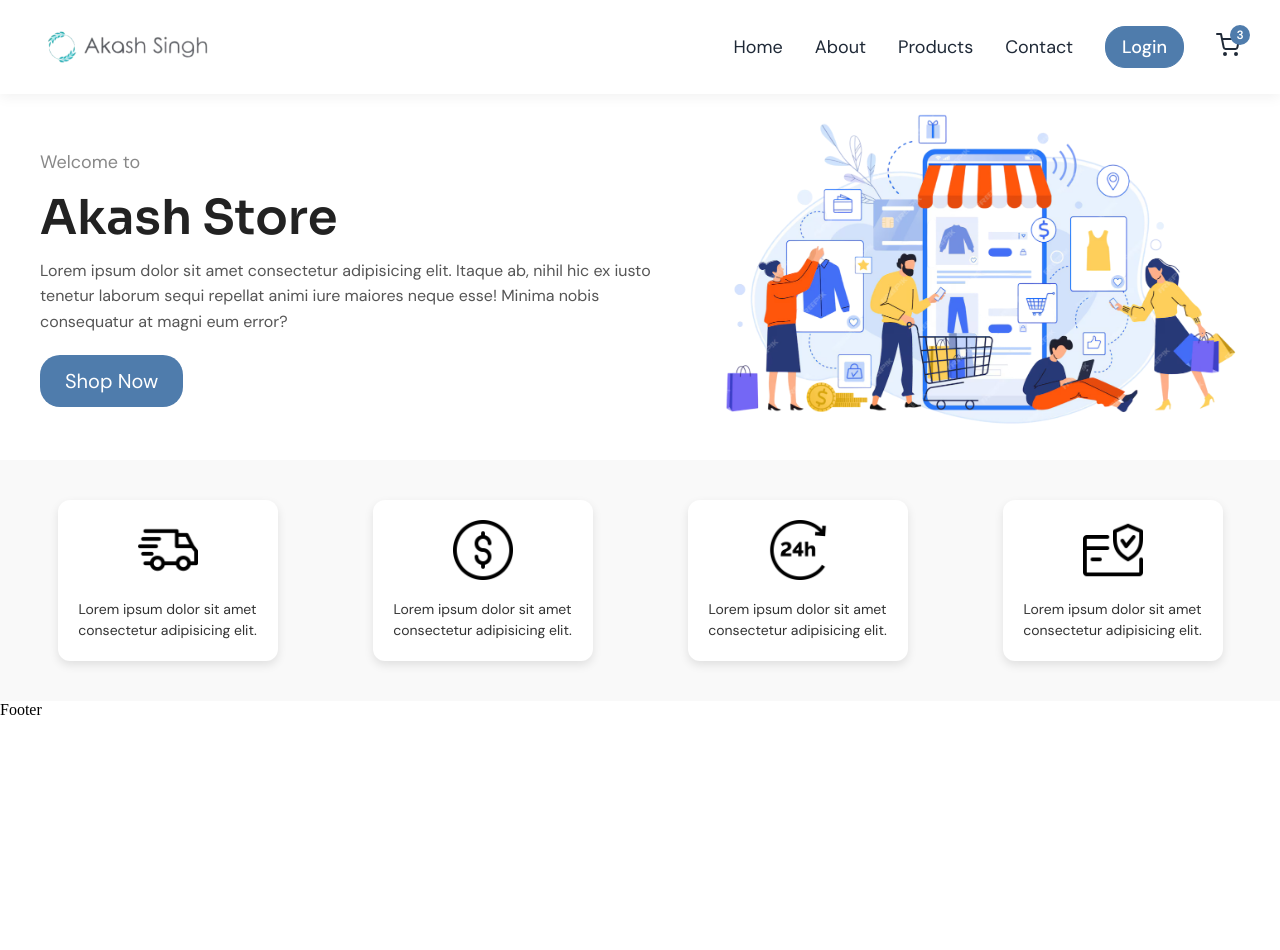
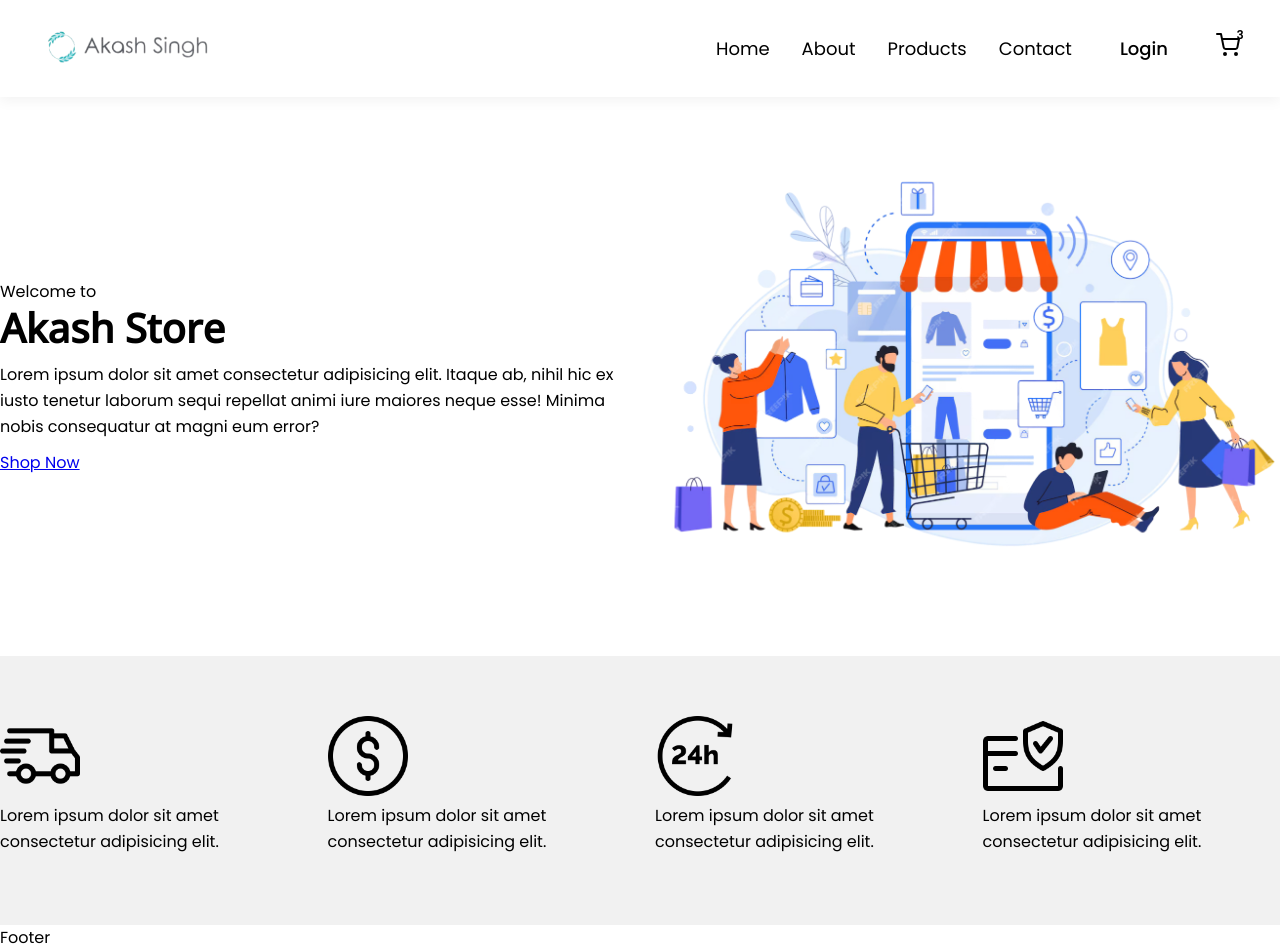
Before and after one commit to AkashThakur14/Ecommerce, a React (Vite) app: page / in a window 1280 px wide. Before the commit the page ends 800 px from the top, so only its background shows below. Built offline with nearby package versions, Linux system fonts and the light colour scheme.

Commit message:
css div changes

```diff
--- a/src/App.css
+++ b/src/App.css
@@ -1,226 +1,25 @@
-/* ===== Base Reset ===== */
-*,
-*::before,
-*::after {
+@import url('https://fonts.googleapis.com/css2?family=Open+Sans:ital,wght@0,480;1,480&family=Poppins:wght@400;500;600;700;800&display=swap');
+*{
+  box-sizing: border-box;
   margin: 0;
   padding: 0;
-  box-sizing: border-box;
 }
-/* Base Colors */
-:root {
-  --primary-blue: #4F7CAC;
-  --deep-blue: #305F72;
-  --white: #FFFFFF;
-  --light-gray: #F5F7FA;
-  --black: #1F2937;
-
-    --font-sora: 'Sora', sans-serif;
-    --font-dm-sans: 'DM Sans', sans-serif;
-    --border-radius: 20px;
-  }
-
-  /* Base Typography */
-  h1 {
-    font-family: var(--font-sora);
-    font-size: 80px;
-    font-weight: 600;
-    color: var(--black);
-  }
-  h2 {
-    font-family: var(--font-dm-sans);
-    font-size: 40px;
-    font-weight: 500;
-    color: var(--black);
-  }
-  h3 {
-    font-family: var(--font-dm-sans);
-    font-size: 32px;
-    font-weight: 600;
-    color: var(--black);
-  }
-  h4 {
-    font-family: var(--font-dm-sans);
-    font-size: 24px;
-    font-weight: 600;
-    color: var(--black);
-  }
-  p {
-    font-family: var(--font-dm-sans);
-    font-size: 18px;
-    color: var(--black);
-  }
-  small {
-    font-family: var(--font-dm-sans);
-    font-size: 16px;
-    color: var(--black);
-  }
-  a{
-    text-decoration: none;
-    color: var(--black);
-  }
-  /* Layout Container */
-  .container {
-    max-width: 1500px;
-    margin: 0 auto;
-    padding: 40px 20px;
-  }
-
-  /* Buttons */
-  .button {
-    font-family: var(--font-dm-sans);
-    font-size: 20px;
-    padding: 12px 24px;
-    border-radius: var(--border-radius);
-    border: 1px solid transparent;
-    cursor: pointer;
-    transition: all 0.3s ease;
-    display: inline-flex;
-    align-items: center;
-    gap: 8px;
-    text-decoration: none;
-    text-align: center;
-  }
-
-  .button--primary {
-    background-color: var(--primary-blue);
-    color: var(--white);
-  }
-  .button--primary:hover {
-    background-color: var(--deep-blue);
-  }
-
-  .button--secondary {
-    background-color: var(--white);
-    border: 1px solid var(--light-gray);
-    color: var(--deep-blue);
-  }
-  .button--secondary:hover {
-    background-color: var(--light-gray);
-  }
-
-  /* Icon Button (e.g. arrow) */
-  .icon-button {
-    background: var(--white);
-    border-radius: 50%;
-    width: 40px;
-    height: 40px;
-    display: flex;
-    align-items: center;
-    justify-content: center;
-    box-shadow: 0 0 14px rgba(0, 0, 0, 0.1);
-    stroke-width: 1px;
-    transition: background-color 0.3s ease, color 0.3s ease;
-    font-size: 18px;
-    border: none;
-    color: var(--deep-blue);
-  }
-  .icon-button:hover {
-    background-color: var(--primary-blue);
-    color: var(--white);
-  }
-
-  /* Logo Variants */
-  .logo-light {
-    color: var(--white);
-  }
-  .logo-dark {
-    color: var(--black);
-  }
-  .logo-blue {
-    color: var(--primary-blue);
-  }
-
-  /* Rounded Corner Box */
-  .rounded-box {
-    width: 150px;
-    height: 150px;
-    border: 1px solid #ccc;
-    border-radius: var(--border-radius);
-    display: flex;
-    align-items: center;
-    justify-content: center;
-    margin: 20px 0;
-    font-family: var(--font-dm-sans);
-    font-size: 16px;
-  }
-
-  /* Blur Box */
-  .blur-box {
-    backdrop-filter: blur(14px);
-    border: 1px solid #ccc;
-    padding: 20px;
-    border-radius: var(--border-radius);
-    background: rgba(255, 255, 255, 0.6);
-    margin: 20px 0;
-    font-family: var(--font-dm-sans);
-    font-size: 16px;
-    color: var(--black);
-  }
-
-  /* Color Swatches */
-  .swatches {
-    display: flex;
-    gap: 10px;
-    margin-top: 10px;
-    flex-wrap: wrap;
-  }
-  .swatch {
-    width: 50px;
-    height: 50px;
-    border-radius: 8px;
-    border: 1px solid #ddd;
-  }
-
-  /* Max Width Note Box */
-  .maxwidth-section p {
-    background: var(--light-gray);
-    padding: 20px;
-    font-size: 20px;
-    font-weight: bold;
-    text-align: center;
-    border-radius: 12px;
-    color: var(--black);
-    font-family: var(--font-dm-sans);
-  }
-
-  /* Responsive Utilities */
-  @media (max-width: 1024px) {
-    h1 {
-      font-size: 60px;
-    }
-    h2 {
-      font-size: 32px;
-    }
-    h3 {
-      font-size: 24px;
-    }
-    h4 {
-      font-size: 20px;
-    }
-    .button {
-      font-size: 18px;
-    }
-  }
-
-  @media (max-width: 768px) {
-    h1 {
-      font-size: 48px;
-    }
-    h2 {
-      font-size: 28px;
-    }
-    h3 {
-      font-size: 20px;
-    }
-    h4 {
-      font-size: 18px;
-    }
-    .container {
-      padding: 0 15px;
-    }
-  }
-
-/* ================================================================================================ */
+h1,h2,h3,h4{font-family: "Open Sans", sans-serif;}
+*:not(i,h1,h2,h3,h4){font-family: "Poppins", sans-serif;}
+.pt-60{padding-top: 60px;}
+.pb-60{padding-bottom: 60px;}
+.main-heading{font-size: 40px;line-height: 120%;margin: 0 0 10px;}
+.bg-dark{background: #f1f1f1;}
+.container{max-width: 1440px;margin: 0 auto;width: 100%;}
+.row{display: flex;flex-wrap: wrap;margin: 0 -15px;}
+.row>div{padding-left:15px;padding-right:15px;}
+.col-50{width: 50%;max-width: 50%;flex: 0 0 50%;}
+.col-25{width: 25%;max-width: 25%;flex: 0 0 25%;}
+p{font-size: 16px;line-height: 26px;margin: 0 0 10px;}
+figure img{max-width: 100%;}
+.align-items-center{align-items: center;}
+.justify-content-center{justify-content: center;}
+.justify-content-between{justify-content: space-between;}
 
 /* ===== Header Styling ===== */
 header {
@@ -318,97 +117,6 @@ header {
 }
 
 
-/* ============================ Hero section starts from here =================== */
-.hero-inner {
-  display: flex;
-  justify-content: space-between;
-  align-items: center;
-  /* padding: 60px 40px; */
-  gap: 40px;
-  max-width: 1200px;
-  margin: 0 auto;
-  flex-wrap: wrap;
-}
-
-.hero-left-content {
-  flex: 1 1 500px;
-}
-
-.hero-left-content .into-data {
-  font-size: 18px;
-  color: #888;
-  margin-bottom: 10px;
-}
-
-.hero-left-content h1 {
-  font-size: 48px;
-  margin: 10px 0;
-  color: #222;
-}
-
-.hero-left-content p {
-  font-size: 16px;
-  line-height: 1.6;
-  color: #555;
-  margin-bottom: 20px;
-}
-.hero-left-content a {
-  color: #fff !important;
-}
-
-
-.hero-right-image {
-  flex: 1 1 400px;
-  display: flex;
-  justify-content: center;
-}
-
-.hero-right-image img {
-  max-width: 100%;
-  height: auto;
-}
-
-
-/* Service section form here  */
-.service-inner {
-  display: flex;
-  flex-wrap: wrap;
-  justify-content: space-around;
-  gap: 20px;
-  padding: 40px 20px;
-  background-color: #f9f9f9;
-}
-
-.box {
-  flex: 1 1 200px;
-  max-width: 220px;
-  background-color: #fff;
-  padding: 20px;
-  border-radius: 12px;
-  box-shadow: 0 4px 10px rgba(0, 0, 0, 0.1);
-  text-align: center;
-  transition: transform 0.3s ease;
-}
-
-.box:hover {
-  transform: translateY(-5px);
-}
-
-.box img {
-  width: 60px;
-  height: 60px;
-  object-fit: contain;
-  margin-bottom: 15px;
-}
-
-.box p {
-  font-size: 14px;
-  color: #333;
-  line-height: 1.5;
-}
-
-/* ===================================== media quries start form here ==================================== */
-
 @media (max-width: 768px) {
 
   .menu-web {
@@ -437,8 +145,7 @@ header {
     padding: 0 15px;
   }
 
-  a.nav-link
-   {
+  a.nav-link {
     color: #fff !important;
     text-align: left !important;
   }
@@ -447,47 +154,15 @@ header {
     background-color: #fff;
     color: #000;
   }
+
   .navbar-list a.login-btn.nav-link {
     background: #fff;
     width: 100%;
     display: block;
     color: var(--primary-blue) !important;
   }
+
   .menu-mobile ul li {
     width: 100%;
   }
-
-
- .hero-inner {
-    flex-direction: column-reverse;
-    text-align: center;
-    /* padding: 40px 20px; */
-    gap: 0;
 }
-
-  .hero-left-content h1 {
-    font-size: 36px;
-  }
-
-  .hero-left-content p {
-    font-size: 15px;
-  }
-
-  .button.button--primary {
-    padding: 10px 24px;
-    font-size: 15px;
-  }
-
-  .hero-right-image {
-    margin-bottom: 30px;
-  }
-
-  .service-inner {
-    flex-direction: column;
-    align-items: center;
-  }
-
-  .box {
-    max-width: 90%;
-  }
-}
--- a/src/components/HeroSection.jsx
+++ b/src/components/HeroSection.jsx
@@ -5,18 +5,21 @@ export const HeroSection = ({myData}) => {
 
   const {sname} = myData;
     return (
-        <div className='main-wrapper'>
-            <div className="hero-inner inner-wrapper">
-                <div className="hero-left-content">
-                    <p className="into-data">Welcome to</p>
-                    <h1>{sname}</h1>
+        <div className='hero-wrapper pt-60 pb-60'>
+            <div className='container'>
+                <div className='row align-items-center'>
+                    <div className='col-50'>
+                           <span className="into-data">Welcome to</span>
+                            <h1 className='main-heading'>{sname}</h1>
                     <p>Lorem ipsum dolor sit amet consectetur adipisicing elit. Itaque ab, nihil hic ex iusto tenetur laborum sequi repellat animi iure maiores neque esse! Minima nobis consequatur at magni eum error?</p>
                    <NavLink to="/" className="button button--primary">Shop Now</NavLink>
+                    </div>
+                    <div className='col-50'>
+                        <figure>
+                               <img src="/Images/stor.png" alt="stor" />
+                        </figure>
+                    </div>
                 </div>
-                <div className="hero-right-image">
-                    <img src="/Images/stor.png" alt="stor" />
-                </div>
-
             </div>
         </div>
     )
--- a/src/components/Services.jsx
+++ b/src/components/Services.jsx
@@ -2,26 +2,38 @@ import React from 'react'
 
 export const Services = () => {
     return (
-        <div className='main-wrapper'>
-            <div className="service-inner inner-wrapper">
-
-                <div className="box box-one">
-                    <img src="/Images/delivery.png" alt="delivery" />
+<div className='services-wrapper bg-dark pt-60 pb-60'>
+<div className="container">
+<div className='row'>
+<div className='col-25'>
+<div className="box">
+<figure><img src="/Images/delivery.png" alt="delivery" width='80px' height='80px'/></figure>
 <p>Lorem ipsum dolor sit amet consectetur adipisicing elit.</p>
 </div>
-                <div className="box bpx-two">
-                    <img src="/Images/dollar.png" alt="dollar" />
+</div>
+{/* end */}
+<div className='col-25'>
+<div className="box ">
+<figure><img src="/Images/dollar.png" alt="dollar" width='80px' height='80px'/></figure>
 <p>Lorem ipsum dolor sit amet consectetur adipisicing elit.</p>
 </div>
-                <div className="box box-three">
-                    <img src="/Images/24-hours.png" alt="24 hours" />
+</div>
+{/* end */}
+<div className='col-25'>
+<div className="box ">
+<figure><img src="/Images/24-hours.png" alt="24 hours" width='80px' height='80px'/></figure>
 <p>Lorem ipsum dolor sit amet consectetur adipisicing elit.</p>
 </div>
-                <div className="box box-four">
-                    <img src="/Images/credit-card.png" alt="credit" />
+</div>
+{/* end */}
+<div className='col-25'>
+<div className="box ">
+<figure><img src="/Images/credit-card.png" alt="credit" width='80px' height='80px'/></figure>
 <p>Lorem ipsum dolor sit amet consectetur adipisicing elit.</p>
 </div>
-
+</div>
+{/* end */}
+</div>
 </div>
 </div>
     )
--- a/src/pages/Home.jsx
+++ b/src/pages/Home.jsx
@@ -8,12 +8,11 @@ export const Home = () => {
 }
 
   return (
-    <>
-
+        <div>
         <HeroSection myData = {data} />
         <Services />
+</div>
 
 
-    </>
   )
 }
```
Lines whose indentation alone changed are shown as unchanged.
